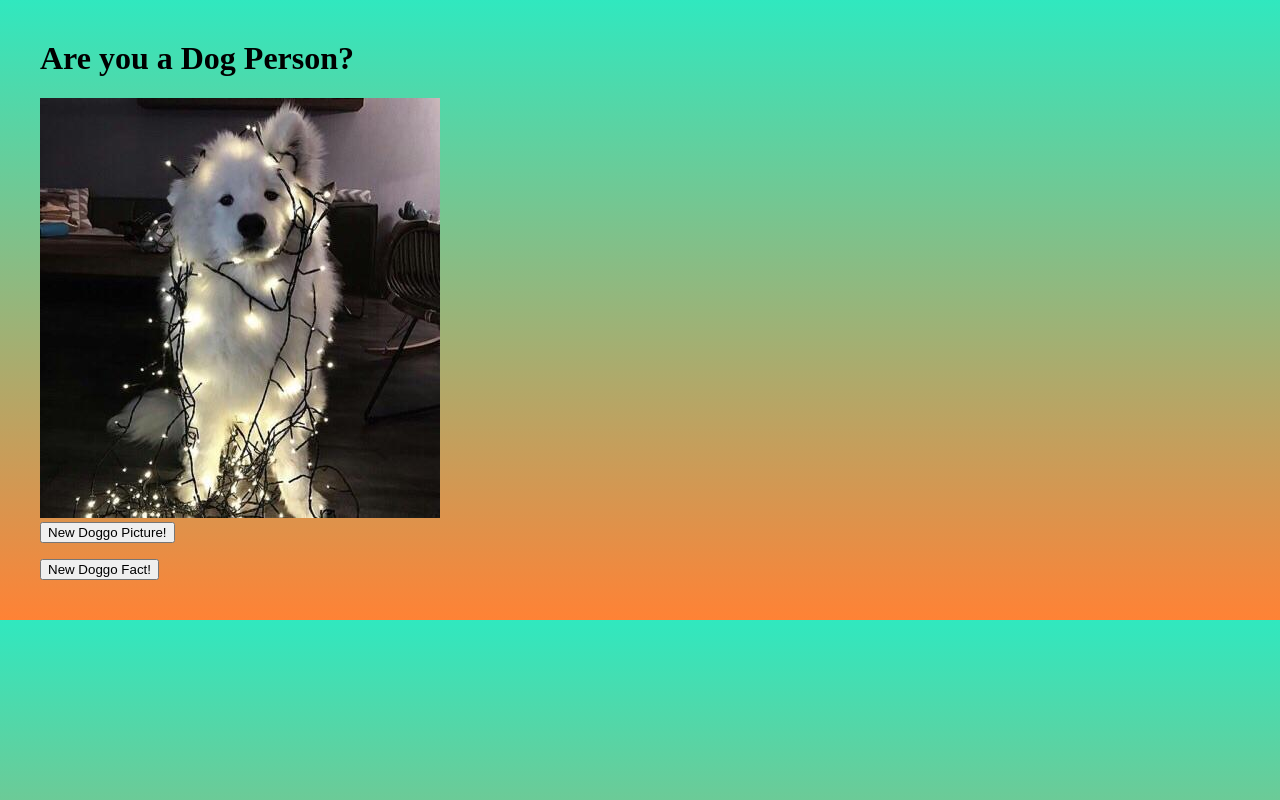
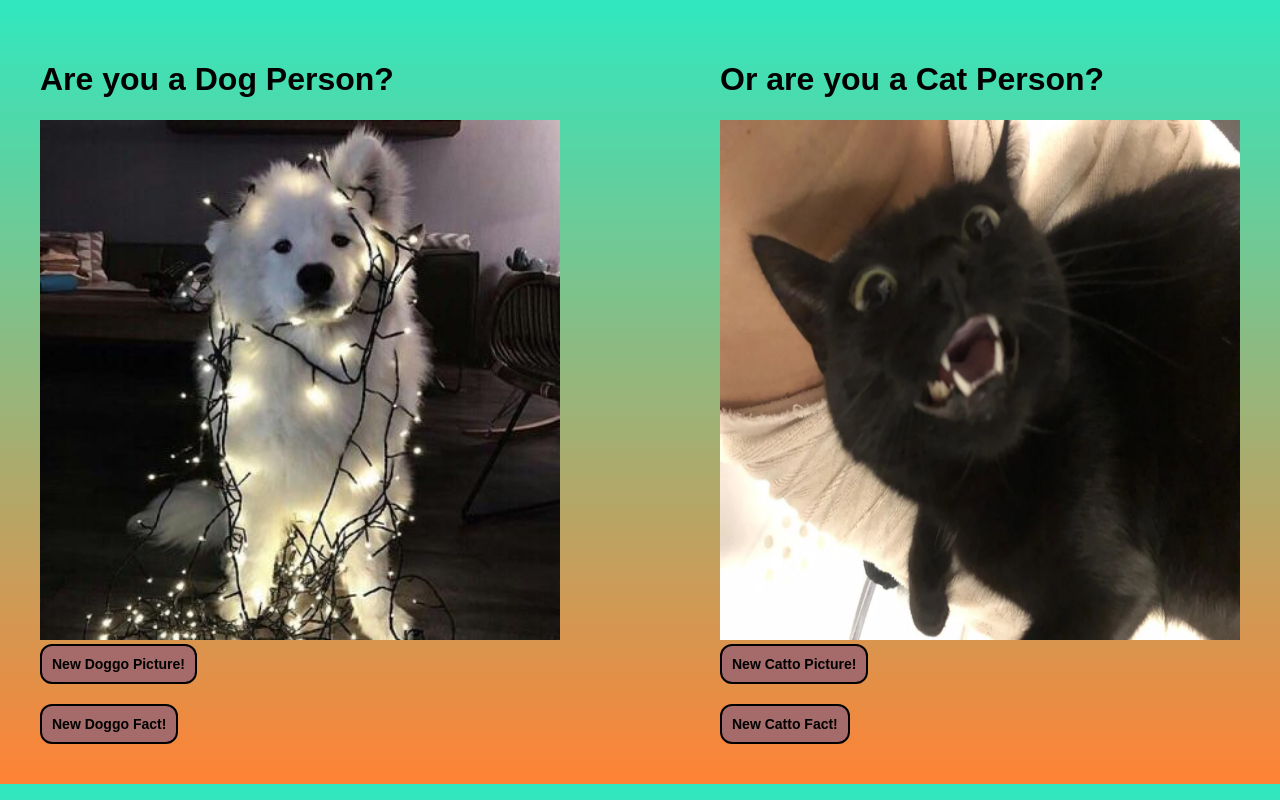
Before and after one commit to group17cause/Assignment6-CatandDogs, a React (Create React App) app: page / in a window 1280 px wide. Built offline with nearby package versions, Linux system fonts and the light colour scheme; no server answers.

Commit message:
Added css stylings

```diff
--- /dev/null
+++ b/src/App.css
@@ -0,0 +1,61 @@
+.container{
+
+    display: flex;
+    justify-content: space-between;
+}
+h1{
+    font-family: fantasy;
+    font-weight: bold;
+
+}
+p{
+    width: 60vh;
+    font-family: cursive;
+    color: white;
+    font-size: 20px;
+}
+.dogPicture {
+    height: 65vh;
+    width: 65vh;
+}
+
+.newDogPictureButton{
+    border-radius: 12px;
+    background-color:  rgb(165, 106, 106);
+    border: 2px solid black;
+    font-weight: bold;
+    font-size: 14px;
+    color:black;
+    padding: 10px;
+    transition-duration: 0.4s;
+}
+
+.newDogPictureButton:hover{
+    font-size: 15px;
+    color: white;
+    box-shadow: 0 12px 16px 0 rgba(0,0,0,0.24),0 17px 50px 0 rgba(0,0,0,0.19);
+
+}
+
+.catPicture, .init{
+    height: 65vh;
+    width: 65vh;
+}
+.newCatPictureButton{
+    border-radius: 12px;
+    background-color: rgb(165, 106, 106);
+    border: 2px solid black;
+    font-size: 14px;
+    color: black;
+    font-weight: bold;
+    padding: 10px;
+    transition-duration: 0.4s;
+}
+
+.newCatPictureButton:hover{
+    font-size: 15px;
+    color: white;
+    box-shadow: 0 12px 16px 0 rgba(0,0,0,0.24),0 17px 50px 0 rgba(0,0,0,0.19);
+
+
+}
--- a/src/App.js
+++ b/src/App.js
@@ -1,11 +1,13 @@
 import './Components/SearchDogPicture'
 import SearchDogPicture from './Components/SearchDogPicture';
+import SearchCatPicture from './Components/SearchCatPicture'
+import "./App.css"
 
 function App () {
     return (
-        <div>
-            <SearchDogPicture>
-            </SearchDogPicture>
+        <div className = "container">
+            <SearchDogPicture/>
+            <SearchCatPicture/>
         </div>
     );
   }
--- a/src/Components/SearchCatPicture.js
+++ b/src/Components/SearchCatPicture.js
@@ -3,6 +3,7 @@ import axios from 'axios';
 import { Component } from 'react';
 import SearchCatFact from "./SearchCatFact"
 import catsos from "../Images/catsos.jpg"
+import "./../App.css"
 class SearchCatPicture extends Component {
 	constructor(props){
 		super(props);
@@ -14,6 +15,9 @@ class SearchCatPicture extends Component {
 
     fetchRandomCatPicture = async () => {
         const linkToAPI = "https://thatcopy.pw/catapi/rest/";
+        this.setState({
+            initialCatPicture : false
+        });
         try {
             let res = await axios.get(linkToAPI);
             this.setState({
@@ -38,7 +42,7 @@ class SearchCatPicture extends Component {
 		<div className = "catSide">
             <h1>Or are you a Cat Person?</h1>
             {initialCatPicture
-            ? <img src = {catsos} alt = "C A T S O S"></img>
+            ? <img className = "init" src = {catsos} alt = "C A T S O S"></img>
             : <img className = "catPicture" src = {this.state.linkToCatPicture} alt="Some Cat"></img>
             }
             <div>
--- a/src/Components/SearchDogPicture.js
+++ b/src/Components/SearchDogPicture.js
@@ -2,6 +2,7 @@ import axios from 'axios';
 import { Component } from 'react';
 import SearchDogFact from "./SearchDogFact"
 import festiveboy from "../Images/festiveboy.jpg"
+import "./../App.css"
 
 class SearchDogPicture extends Component {
 	constructor(props){
@@ -42,7 +43,7 @@ class SearchDogPicture extends Component {
 		<div defer className = "dogSide">
             <h1>Are you a Dog Person?</h1>
             {initialDogPicture
-            ? <img src = {festiveboy} alt = "F E S T I V E B O Y"></img>
+            ? <img className = "init" src = {festiveboy} alt = "F E S T I V E B O Y"></img>
             : <img className = "dogPicture" src = {this.state.linkToDogPicture} alt="Some Doggo"></img>
             }
             <div>
```
Also changed, not shown: src/Components/SearchDogPicture.css (deleted).
